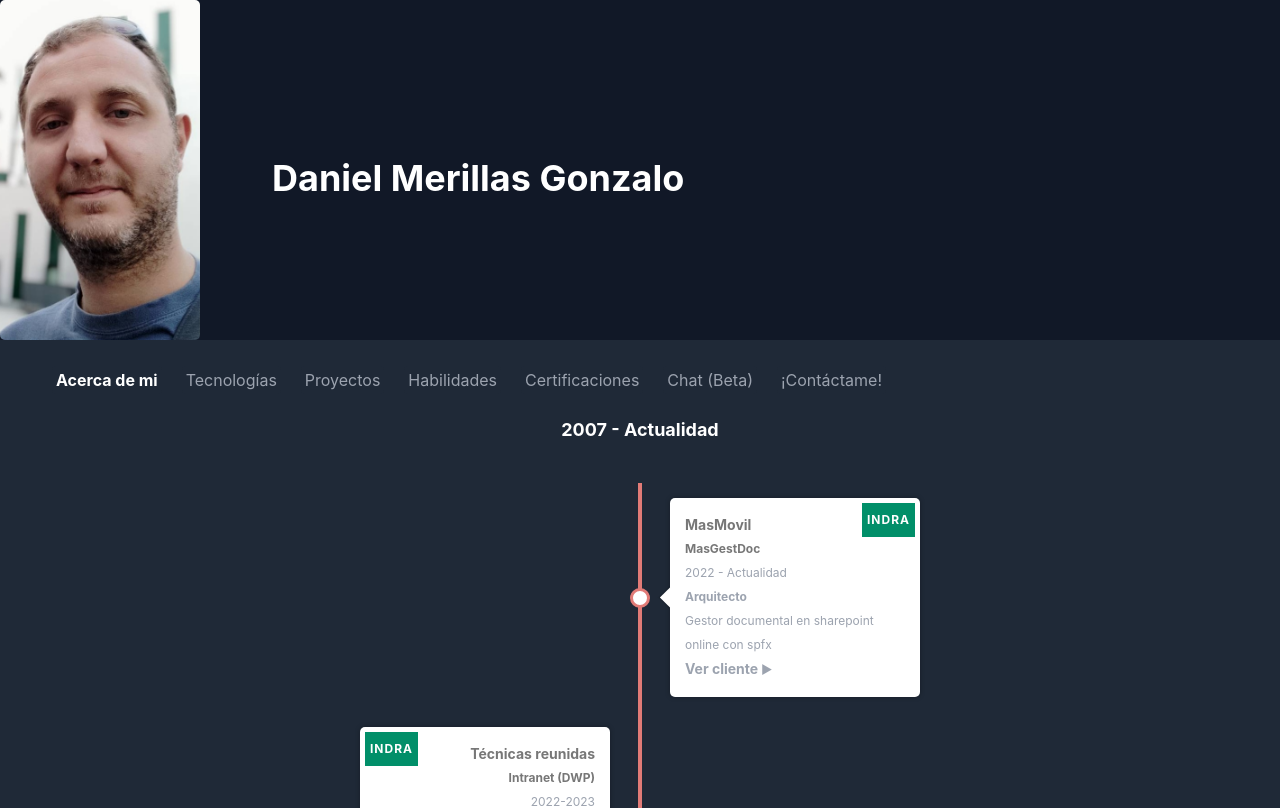
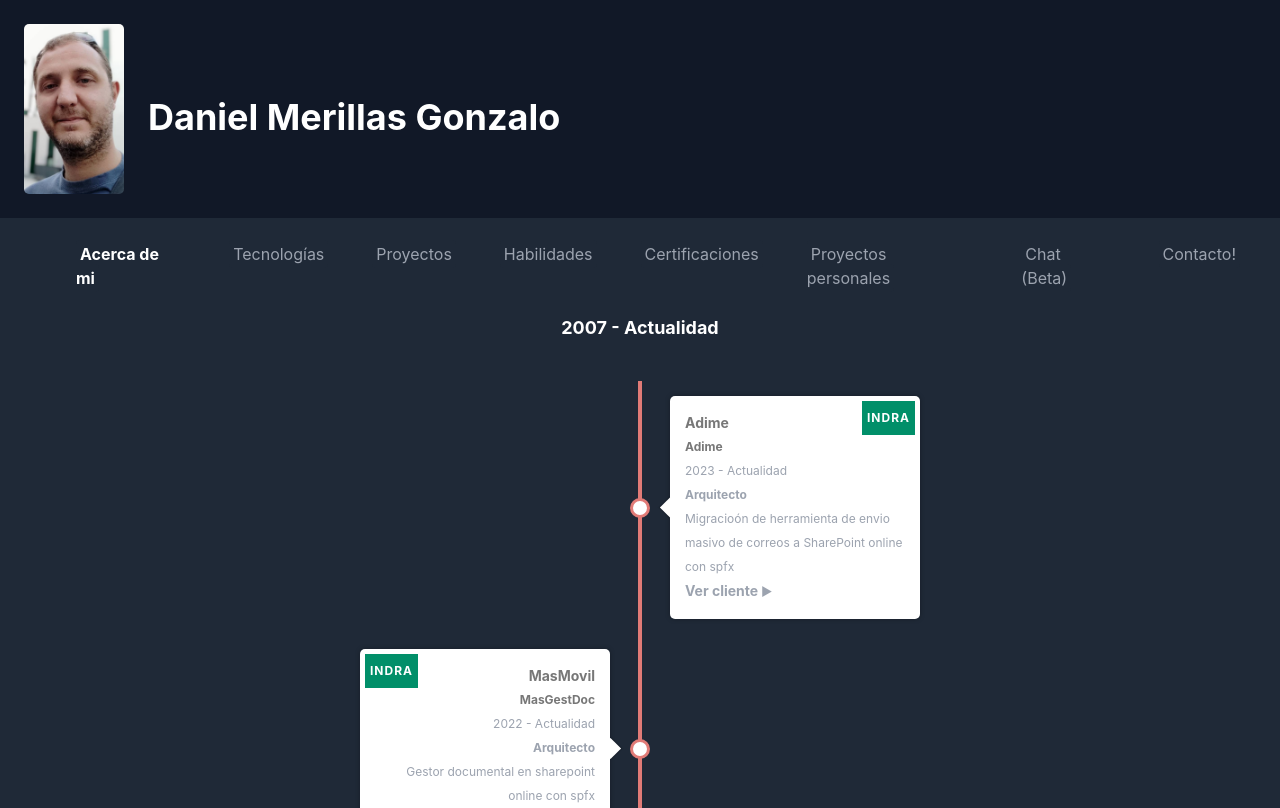
Before and after one commit to DanMerillas/react-porfolio, a React (Create React App) app: page /projects in a window 1280 px wide. Shown: the top 808 px of the page. Built offline with nearby package versions, Linux system fonts and the light colour scheme; no server answers.

Commit message:
Nueva seccion y menu responsive

```diff
--- a/src/App.css
+++ b/src/App.css
@@ -15,6 +15,10 @@ border-radius: 5px;
 
 .App-link {
   color: #61dafb;
+}
+
+li{
+  height: 10;
 }
 
 .typed-out{
--- a/src/App.tsx
+++ b/src/App.tsx
@@ -24,10 +24,10 @@ function App() {
 
       <div className="container mx-auto flex md:flex-row flex-col">
         <div className="flex">
-          <div className="rounded flex pr-9 h-full">
+          <div className="rounded flex sblock m-6">
             <img alt='Daniel Merillas' src={yo} className={'imgYo'} />
           </div>
-          <div className="rounded flex pl-9 h-full items-center tituloPag">
+          <div className="rounded flex h-full items-center tituloPag">
             <label className='title-font sm:text-4xl text-3xl mt-4 text-white' title='Daniel Merillas'><strong>Daniel Merillas Gonzalo</strong></label>
           </div>
 
--- a/src/Data/data.js
+++ b/src/Data/data.js
@@ -46,6 +46,21 @@ export const testimonials = [{
 }];
 
 export const projectsList = [
+  {
+    client: 'Adime',
+    title: 'Adime',
+    position: 'Arquitecto',
+    text: 'Migracioón de herramienta de envio masivo de correos a SharePoint online con spfx',
+    date: '2023 - Actualidad',
+    category: {
+      tag: 'INDRA',
+      color: '#018f69'
+    },
+    link: {
+      url: 'https://adime.org/',
+      text: 'Ver cliente'
+    }
+  },
   {
     client: 'MasMovil',
     title: 'MasGestDoc',
--- a/src/components/Navbar.tsx
+++ b/src/components/Navbar.tsx
@@ -10,42 +10,96 @@ export default function Navbar() {
 
   const [activeItem, setactiveItem] = useState<number>(1);
 
+  const toggleMenu = () => {
+    const menu = document.querySelector('#menu');
+    menu?.classList.toggle('hidden');
+    menu?.classList.toggle('w-full');
+    menu?.classList.toggle('h-screen');
+  }
+
+  const hideMenu = () => {
+    const menu = document.querySelector('#menu');
+    menu?.classList.add('hidden');
+    menu?.classList.remove('w-full');
+    menu?.classList.remove('h-screen');
+  }
+
+  const clickItem = (position:number) => {
+    setactiveItem(position)
+    hideMenu()
+  }
+
 
   return (
     <header className="bg-gray-800 md:sticky top-0 z-10">
-      <nav>
+
         <div className="container mx-auto flex flex-wrap p-5 flex-col md:flex-row items-center">
 
 
-          <nav className="md:mr-auto md:ml-4 md:py-1 md:pl-4 flex flex-wrap items-center text-base justify-center">
-          <span onClick={() => setactiveItem(1)} className={`mt-1 ${activeItem === 1 ? "active" : ""}`}>
+          <nav className="md:mr-auto md:ml-4 md:py-1 md:pl-4 flex flex-wrap items-center text-base">
+            <ul id="menu" className="hidden fixed top-0 right-0 px-10 py-16 bg-gray-800 z-50 md:relative md:flex md:p-0 md:bg-transparent md:flex-row md:space-x-6">
+
+              <li className="md:hidden z-90 fixed top-4 right-6">
+                <span className="text-right text-white text-4xl" onClick={toggleMenu}
+                >&times;</span>
+              </li>
+
+              <li>
+                <span onClick={() => clickItem(1)} className={`mt-1 ${activeItem === 1 ? "active" : ""}`}>
                   <NavbarItem textItem="Acerca de mi" toLink="/" itemClassName="mr-5 bg-gray-800 border-0 py-1 px-1 focus:outline-none hover:bg-gray-700 rounded" />
                 </span>
-            <span onClick={() => setactiveItem(2)} className={`mt-1 ${activeItem === 2 ? "active" : ""}`}>
+              </li>
+              <li>
+                <span onClick={() => clickItem(2)} className={`mt-1 ${activeItem === 2 ? "active" : ""}`}>
                   <NavbarItem textItem="Tecnologías" toLink="/technologies" itemClassName="mr-5 bg-gray-800 border-0 py-1 px-1 focus:outline-none hover:bg-gray-700 rounded" />
                 </span>
-            <span onClick={() => setactiveItem(3)} className={`mt-1 ${activeItem === 3 ? "active" : ""}`}>
+              </li>
+              <li>
+                <span onClick={() => clickItem(3)} className={`mt-1 ${activeItem === 3 ? "active" : ""}`}>
                   <NavbarItem textItem="Proyectos" toLink="/projects" itemClassName="mr-5 bg-gray-800 border-0 py-1 px-1 focus:outline-none hover:bg-gray-700 rounded" />
                 </span>
-            <span onClick={() => setactiveItem(4)} className={`mt-1 ${activeItem === 4 ? "active" : ""}`}>
+              </li>
+
+              <li>
+                <span onClick={() => clickItem(4)} className={`mt-1 ${activeItem === 4 ? "active" : ""}`}>
                   <NavbarItem textItem="Habilidades" toLink="/skills" itemClassName="mr-5 bg-gray-800 border-0 py-1 px-1 focus:outline-none hover:bg-gray-700 rounded" />
                 </span>
-            <span onClick={() => setactiveItem(5)} className={`mt-1 ${activeItem === 5 ? "active" : ""}`}>
+              </li>
+              <li>
+                <span onClick={() => clickItem(5)} className={`mt-1 ${activeItem === 5 ? "active" : ""}`}>
                   <NavbarItem textItem="Certificaciones" toLink="/certifications" itemClassName="mr-5 bg-gray-800 border-0 py-1 px-1 focus:outline-none hover:bg-gray-700 rounded" />
                 </span>
-            <span onClick={() => setactiveItem(6)} className={`mt-1 ${activeItem === 6 ? "active" : ""}`}>
+              </li>
+              <li>
+                <span onClick={() => clickItem(6)} className={`mt-1 ${activeItem === 6 ? "active" : ""}`}>
+                  <NavbarItem textItem="Proyectos personales" toLink="/chat" itemClassName="mr-5 bg-gray-800 border-0 py-1 px-1 focus:outline-none hover:bg-gray-700 rounded" />
+                </span>
+              </li>
+              <li>
+                <span onClick={() => clickItem(6)} className={`mt-1 ${activeItem === 6 ? "active" : ""}`}>
                   <NavbarItem textItem="Chat (Beta)" toLink="/chat" itemClassName="mr-5 bg-gray-800 border-0 py-1 px-1 focus:outline-none hover:bg-gray-700 rounded" />
                 </span>
-            <span onClick={() => setactiveItem(7)} className={`mt-1 ${activeItem === 7 ? "active" : ""}`}>
-            <NavbarItem textItem="¡Contáctame!" toLink="/contact" itemClassName="mr-5 bg-gray-800 border-0 py-1 px-1 focus:outline-none hover:bg-gray-700 rounded" />
+              </li>
+              <li>
+                <span onClick={() => clickItem(7)} className={`mt-1 ${activeItem === 7 ? "active" : ""}`}>
+                  <NavbarItem textItem="Contacto!" toLink="/contact" itemClassName="mr-5 bg-gray-800 border-0 py-1 px-1 focus:outline-none hover:bg-gray-700 rounded" />
                 </span>
+              </li>
+            </ul>
+
+
+            <div className="flex items-center md:hidden">
+              <button className="text-white text-4xl font-bold opacity-70 hover:opacity-100 duration-300" onClick={toggleMenu}>
+                &#9776;
+              </button>
+            </div>
           </nav>
 
 
         </div>
 
         <Outlet />
-      </nav>
+
     </header>
   );
 }
--- a/src/index.css
+++ b/src/index.css
@@ -18,7 +18,7 @@ code {
 }
 
 .imgYo{
-  width: 200px;
+  width: 100px;
 
 }
 
```
Lines whose indentation alone changed are shown as unchanged.
